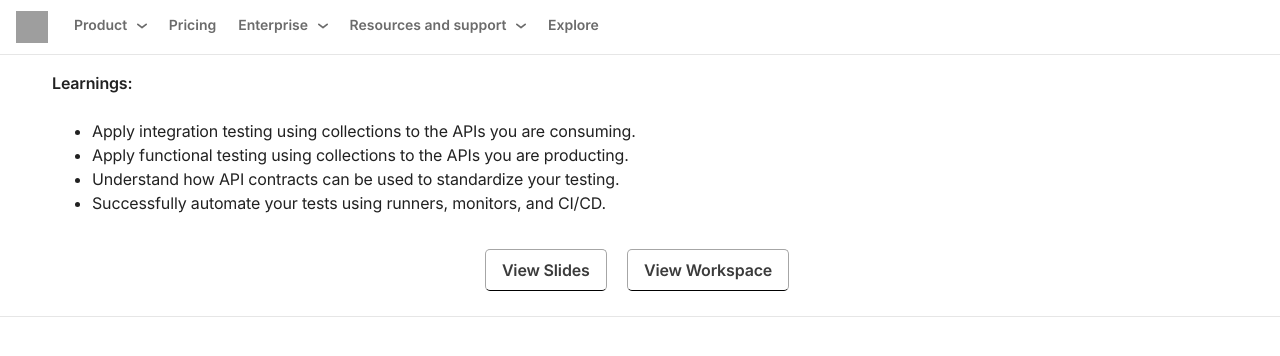
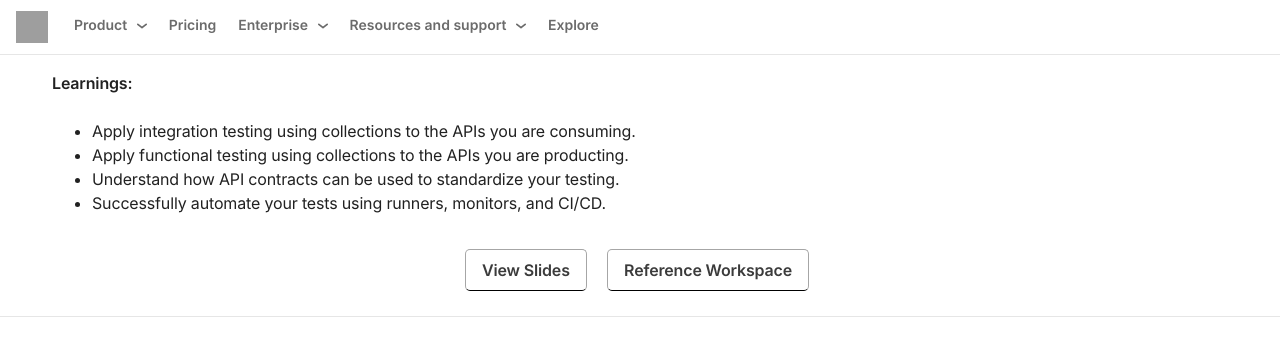
Before and after one commit to postman-open-technologies/api-first-transformation, a Jekyll site: the page built from trainings/api-qa-engineering-101/index.html, in a window 1280 px wide and 900 px high, scrolled down 771 px, cut to the strip 0-373 px from the top of the window. Shown: the top 356 px of the strip. Built offline with Jekyll 4.4.1, drawn with Linux system fonts in a browser that asks for light colours; some web fonts are replaced; a script that is not in the unit is left out; grey boxes are pictures that could not be loaded.

Commit message:
update button

```diff
--- a/trainings/api-engineering-101/index.html
+++ b/trainings/api-engineering-101/index.html
@@ -50,7 +50,7 @@ title: Home
                <center>
                   <div class="mb-4 ml-2">
                      <a href="https://docs.google.com/presentation/d/1MiDOfArDCm0FfIL5mDCVRsN5HY9Hv2B6GozFoUfAN-o/edit#slide=id.gf1d27fddc2_1_9" data-test="view-details" class="BaseButtonStyles-sc-18tp7ed-0 BaseButtonStyles__Secondary-sc-18tp7ed-2 hSAEqA flcGRA" id="buy-on-amazon" rel="noopener noreferrer" target="_blank" style="border-bottom: 1px solid #000;">View Slides</a>
-                     <a href="https://postman.postman.co/workspace/Commerce-API~7c442dfa-d754-4eca-8f44-79a1effc9e00/overview" data-test="view-details" class="BaseButtonStyles-sc-18tp7ed-0 BaseButtonStyles__Secondary-sc-18tp7ed-2 hSAEqA flcGRA" id="buy-on-amazon" rel="noopener noreferrer" target="_blank" style="border-bottom: 1px solid #000;">View Workspace</a>
+                     <a href="https://postman.postman.co/workspace/Commerce-API~7c442dfa-d754-4eca-8f44-79a1effc9e00/overview" data-test="view-details" class="BaseButtonStyles-sc-18tp7ed-0 BaseButtonStyles__Secondary-sc-18tp7ed-2 hSAEqA flcGRA" id="buy-on-amazon" rel="noopener noreferrer" target="_blank" style="border-bottom: 1px solid #000;">Reference Workspace</a>
                   </div>
                </center>
              </div>
--- a/trainings/api-product-management-101/index.html
+++ b/trainings/api-product-management-101/index.html
@@ -49,7 +49,7 @@ title: Home
                <center>
                   <div class="mb-4 ml-2">
                      <a href="https://docs.google.com/presentation/d/1IwjgQGm12IicSetuBgP1ByQVEyYbN7e1zF92ATmtkz4/edit#slide=id.gf1d27fddc2_1_9" data-test="view-details" class="BaseButtonStyles-sc-18tp7ed-0 BaseButtonStyles__Secondary-sc-18tp7ed-2 hSAEqA flcGRA" id="buy-on-amazon" rel="noopener noreferrer" target="_blank" style="border-bottom: 1px solid #000;">View Slides</a>
-                     <a href="https://postman.postman.co/workspace/Commerce-API~7c442dfa-d754-4eca-8f44-79a1effc9e00/overview" data-test="view-details" class="BaseButtonStyles-sc-18tp7ed-0 BaseButtonStyles__Secondary-sc-18tp7ed-2 hSAEqA flcGRA" id="buy-on-amazon" rel="noopener noreferrer" target="_blank" style="border-bottom: 1px solid #000;">View Workspace</a>
+                     <a href="https://postman.postman.co/workspace/Commerce-API~7c442dfa-d754-4eca-8f44-79a1effc9e00/overview" data-test="view-details" class="BaseButtonStyles-sc-18tp7ed-0 BaseButtonStyles__Secondary-sc-18tp7ed-2 hSAEqA flcGRA" id="buy-on-amazon" rel="noopener noreferrer" target="_blank" style="border-bottom: 1px solid #000;">Reference Workspace</a>
                   </div>
                </center>
              </div>
--- a/trainings/api-qa-engineering-101/index.html
+++ b/trainings/api-qa-engineering-101/index.html
@@ -49,7 +49,7 @@ title: Home
                <center>
                   <div class="mb-4 ml-2">
                      <a href="presentation/" data-test="view-details" class="BaseButtonStyles-sc-18tp7ed-0 BaseButtonStyles__Secondary-sc-18tp7ed-2 hSAEqA flcGRA" id="buy-on-amazon" rel="noopener noreferrer" target="_blank" style="border-bottom: 1px solid #000;">View Slides</a>
-                     <a href="https://postman.postman.co/workspace/Commerce-API~7c442dfa-d754-4eca-8f44-79a1effc9e00/overview" data-test="view-details" class="BaseButtonStyles-sc-18tp7ed-0 BaseButtonStyles__Secondary-sc-18tp7ed-2 hSAEqA flcGRA" id="buy-on-amazon" rel="noopener noreferrer" target="_blank" style="border-bottom: 1px solid #000;">View Workspace</a>
+                     <a href="https://postman.postman.co/workspace/Commerce-API~7c442dfa-d754-4eca-8f44-79a1effc9e00/overview" data-test="view-details" class="BaseButtonStyles-sc-18tp7ed-0 BaseButtonStyles__Secondary-sc-18tp7ed-2 hSAEqA flcGRA" id="buy-on-amazon" rel="noopener noreferrer" target="_blank" style="border-bottom: 1px solid #000;">Reference Workspace</a>
                   </div>
                </center>
              </div>
```
Also changed, not shown: 3 other files.
